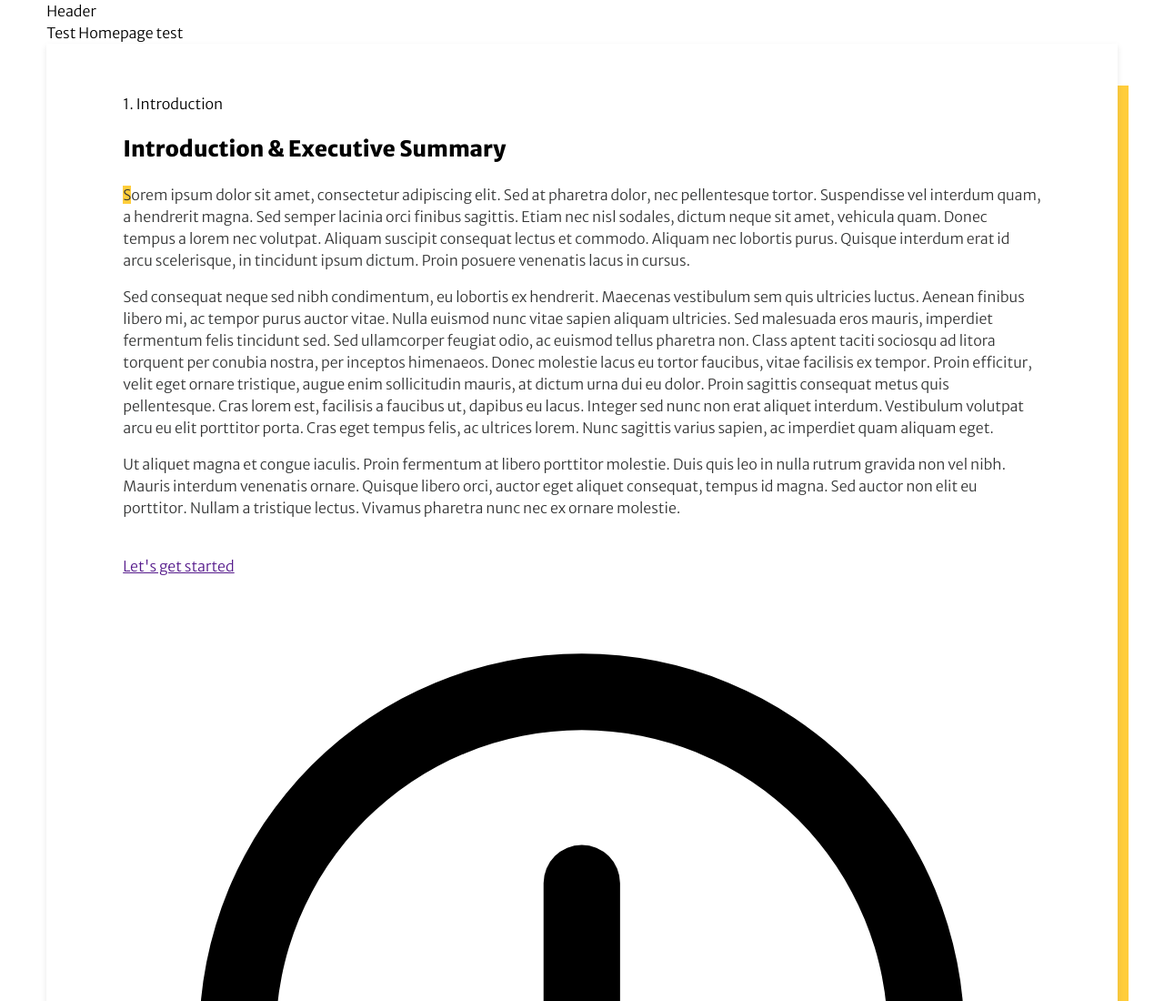
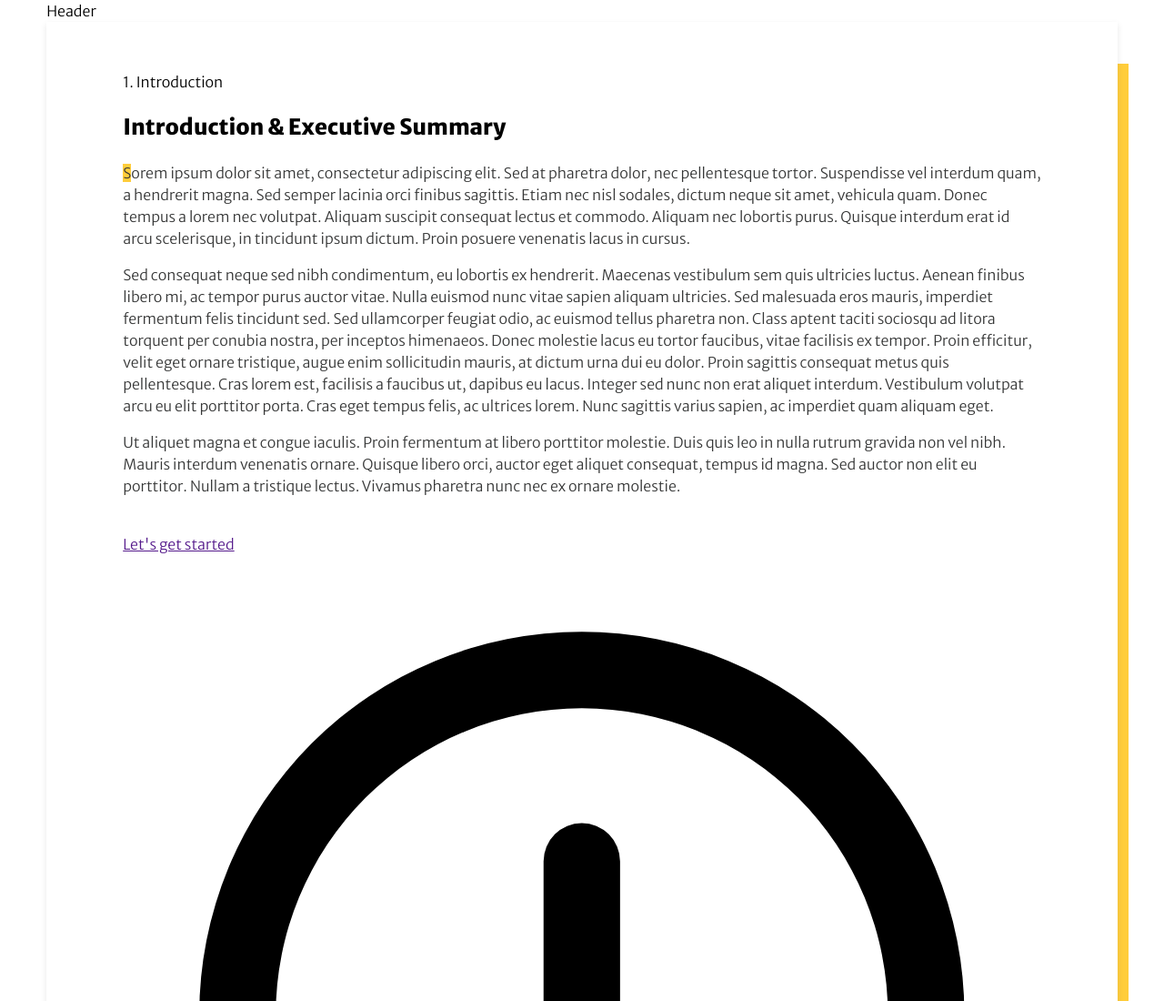
Before and after one commit to stephenkarpeles/suicidepreventionnow.org, a Gatsby site: page / in a window 1280 px wide. Shown: the top 1100 px of the page at 91% size. Built offline with nearby package versions, Linux system fonts and the light colour scheme; Gatsby itself is replaced by a stand-in of ours.

Commit message:
Remove old code

```diff
--- a/src/pages/index.js
+++ b/src/pages/index.js
@@ -16,12 +16,6 @@ const IndexPage = () => {
 
   return (
     <Layout pageTitle="AFSP Site">
-
-        <section>
-          <div className="container">
-            Test Homepage test
-          </div>
-        </section>
 
         <Fade>
           <section>
```
